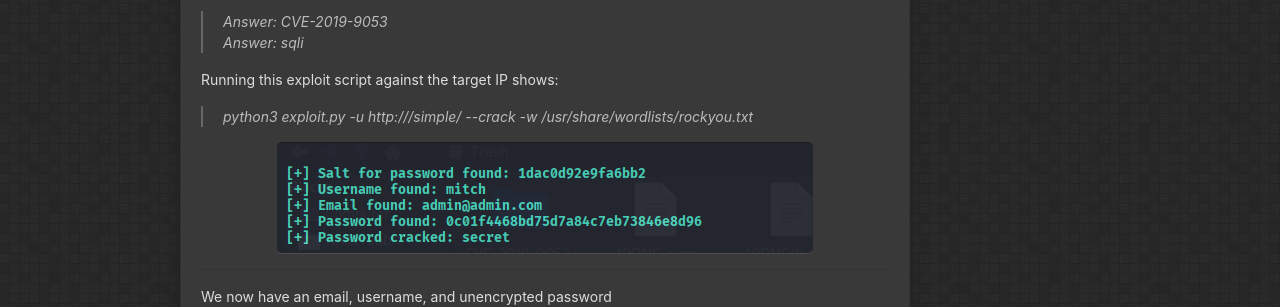
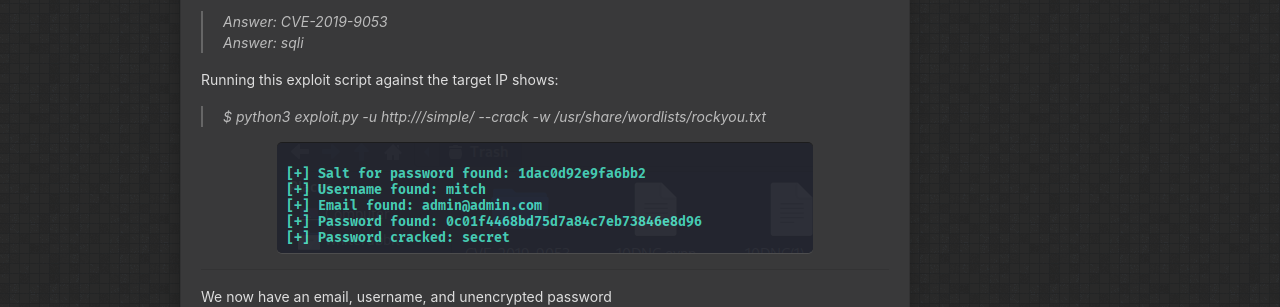
Before and after one commit to AaronBray/AaronBray.github.io, a Jekyll site: the page built from _posts/2025-09-01-SimpleCTF.md, in a window 1280 px wide and 900 px high, scrolled down 2905 px. Shown: the part 152-459 px from the top of the window. Built offline with Jekyll 4.4.1, drawn with Linux system fonts in a browser that asks for light colours.

```diff
--- a/_posts/2025-09-01-SimpleCTF.md
+++ b/_posts/2025-09-01-SimpleCTF.md
@@ -95,7 +95,7 @@ To what kind of vulnerability is the application vulnerable?
 Running this exploit script against the target IP shows:
 
 
->python3 exploit.py -u http://<target_ip>/simple/ --crack -w /usr/share/wordlists/rockyou.txt
+>$ python3 exploit.py -u http://<target_ip>/simple/ --crack -w /usr/share/wordlists/rockyou.txt
 
 
 ![img]({{ '/assets/images/8-simple-ctf.png' | relative_url }}){: .center-image }
```
